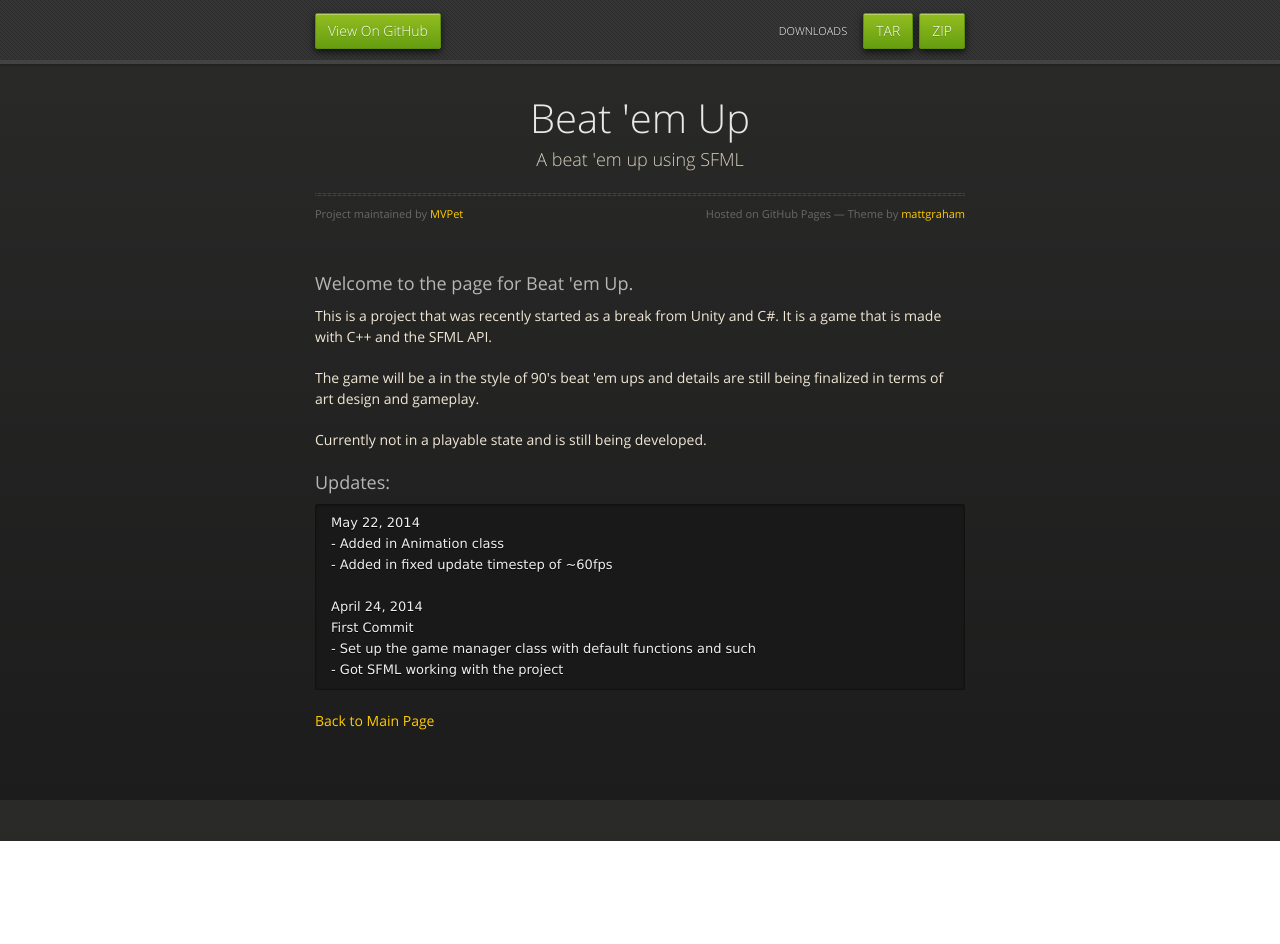
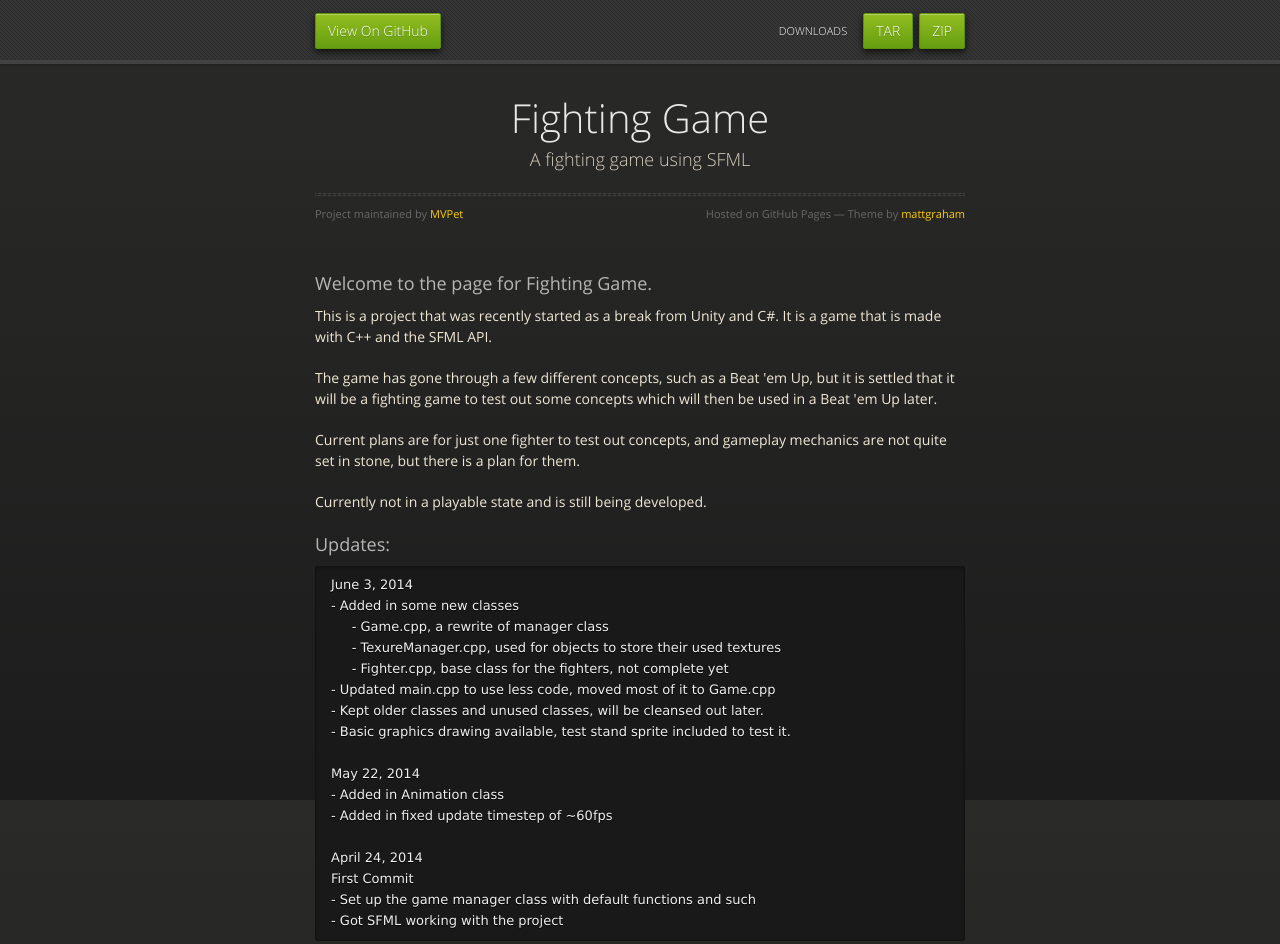
Before and after one commit to MVPet/AGame, a plain HTML site: page index.html in a window 1280 px wide. Shown: the top 944 px of the page. Before the commit the page ends 841 px from the top, so only its background shows below. Drawn offline with nearby package versions, Linux system fonts and the light colour scheme.

Commit message:
Create gh-pages branch via GitHub

```diff
--- a/index.html
+++ b/index.html
@@ -3,7 +3,7 @@
   <head>
     <meta charset="utf-8">
     <meta http-equiv="X-UA-Compatible" content="chrome=1">
-    <title>Beat &#39;em Up by MVPet</title>
+    <title>Fighting Game by MVPet</title>
     <link rel="stylesheet" href="stylesheets/styles.css">
     <link rel="stylesheet" href="stylesheets/pygment_trac.css">
     <script src="https://ajax.googleapis.com/ajax/libs/jquery/1.7.1/jquery.min.js"></script>
@@ -31,27 +31,38 @@
 
       <section>
         <div id="title">
-          <h1>Beat &#39;em Up</h1>
-          <p>A beat &#39;em up using SFML</p>
+          <h1>Fighting Game</h1>
+          <p>A fighting game using SFML</p>
           <hr>
           <span class="credits left">Project maintained by <a href="https://github.com/MVPet">MVPet</a></span>
           <span class="credits right">Hosted on GitHub Pages &mdash; Theme by <a href="https://twitter.com/michigangraham">mattgraham</a></span>
         </div>
 
         <h3>
-<a name="welcome-to-the-page-for-beat-em-up" class="anchor" href="#welcome-to-the-page-for-beat-em-up"><span class="octicon octicon-link"></span></a>Welcome to the page for Beat 'em Up.</h3>
+<a name="welcome-to-the-page-for-fighting-game" class="anchor" href="#welcome-to-the-page-for-fighting-game"><span class="octicon octicon-link"></span></a>Welcome to the page for Fighting Game.</h3>
 
 <p>This is a project that was recently started as a break from Unity and C#.
 It is a game that is made with C++ and the SFML API.</p>
 
-<p>The game will be a in the style of 90's beat 'em ups and details are still being finalized in terms of art design and gameplay.</p>
+<p>The game has gone through a few different concepts, such as a Beat 'em Up, but it is settled that it will be a fighting game to test out some concepts which will then be used in a Beat 'em Up later.</p>
+
+<p>Current plans are for just one fighter to test out concepts, and gameplay mechanics are not quite set in stone, but there is a plan for them.</p>
 
 <p>Currently not in a playable state and is still being developed.</p>
 
 <h3>
 <a name="updates" class="anchor" href="#updates"><span class="octicon octicon-link"></span></a>Updates:</h3>
 
-<pre><code>May 22, 2014
+<pre><code>June 3, 2014
+- Added in some new classes
+     - Game.cpp, a rewrite of manager class
+     - TexureManager.cpp, used for objects to store their used textures
+     - Fighter.cpp, base class for the fighters, not complete yet
+- Updated main.cpp to use less code, moved most of it to Game.cpp
+- Kept older classes and unused classes, will be cleansed out later.
+- Basic graphics drawing available, test stand sprite included to test it.
+
+May 22, 2014
 - Added in Animation class
 - Added in fixed update timestep of ~60fps
 
```
Also changed, not shown: params.json (+1 -1 lines).
